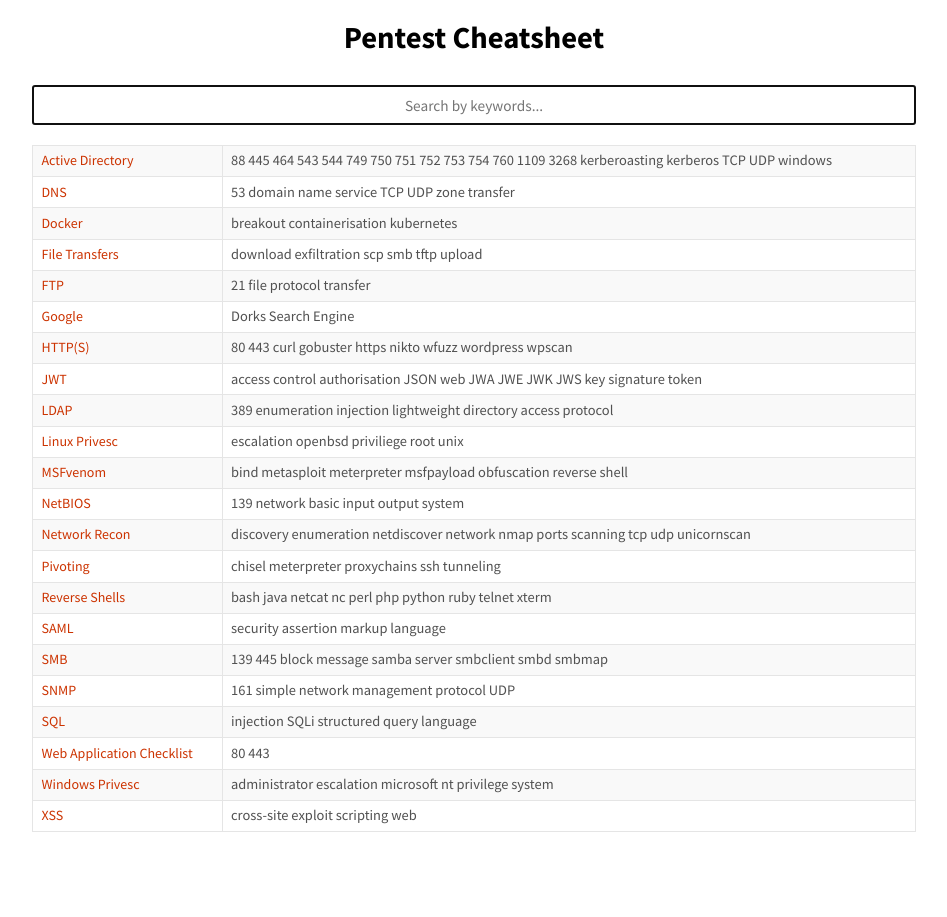
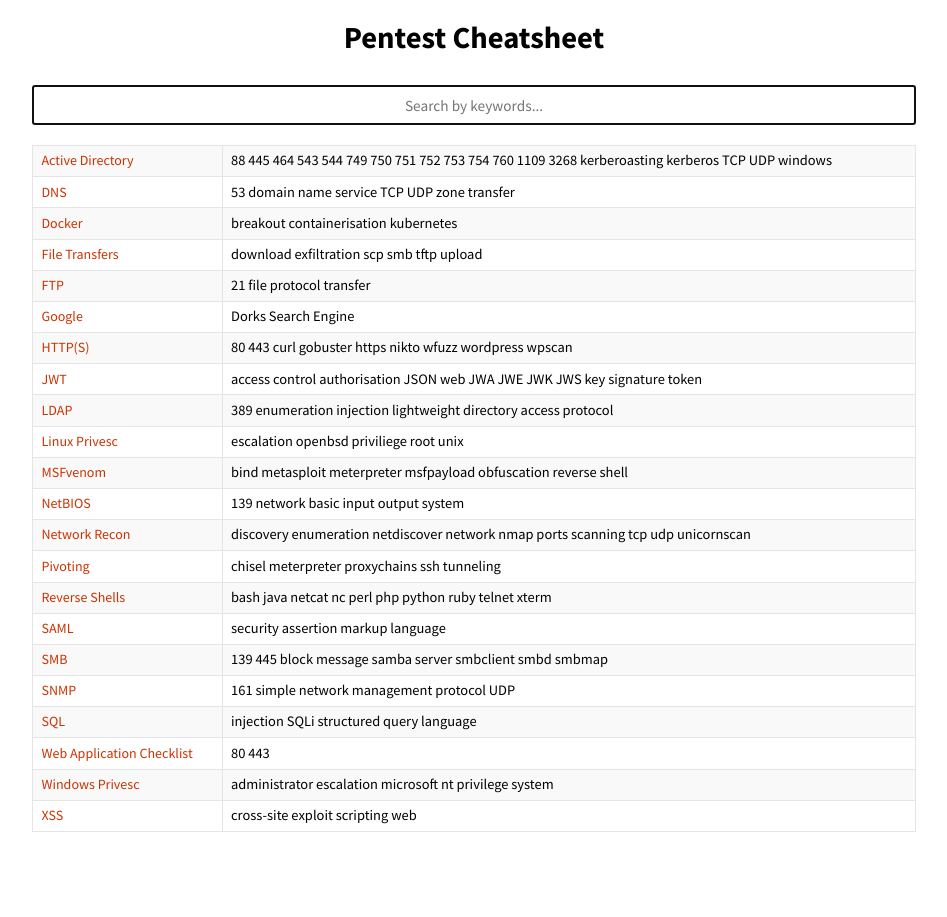
Before and after one commit to agrzeslak/cheatsheet, a Jekyll site: the page built from index.md, in a window 1280 px wide. Shown: the whole page, without its empty margins (166-1113 px from the left). Built offline with Jekyll 4.4.1, drawn with Linux system fonts in a browser that asks for light colours.

Commit message:
Black font colours from gray

```diff
--- a/_sass/utilities/_variables.scss
+++ b/_sass/utilities/_variables.scss
@@ -11,7 +11,7 @@ $font-size-mobile: 15px;
 $code-font-stack: 'Source Code Pro', monospace;
 
 // Body
-$body-text-color: #515151;
+$body-text-color: #000000;
 $body-background-color: #ffffff;
 $body-top-border-color: #0A3b76;
 $body-top-border-width: 5px;
```
